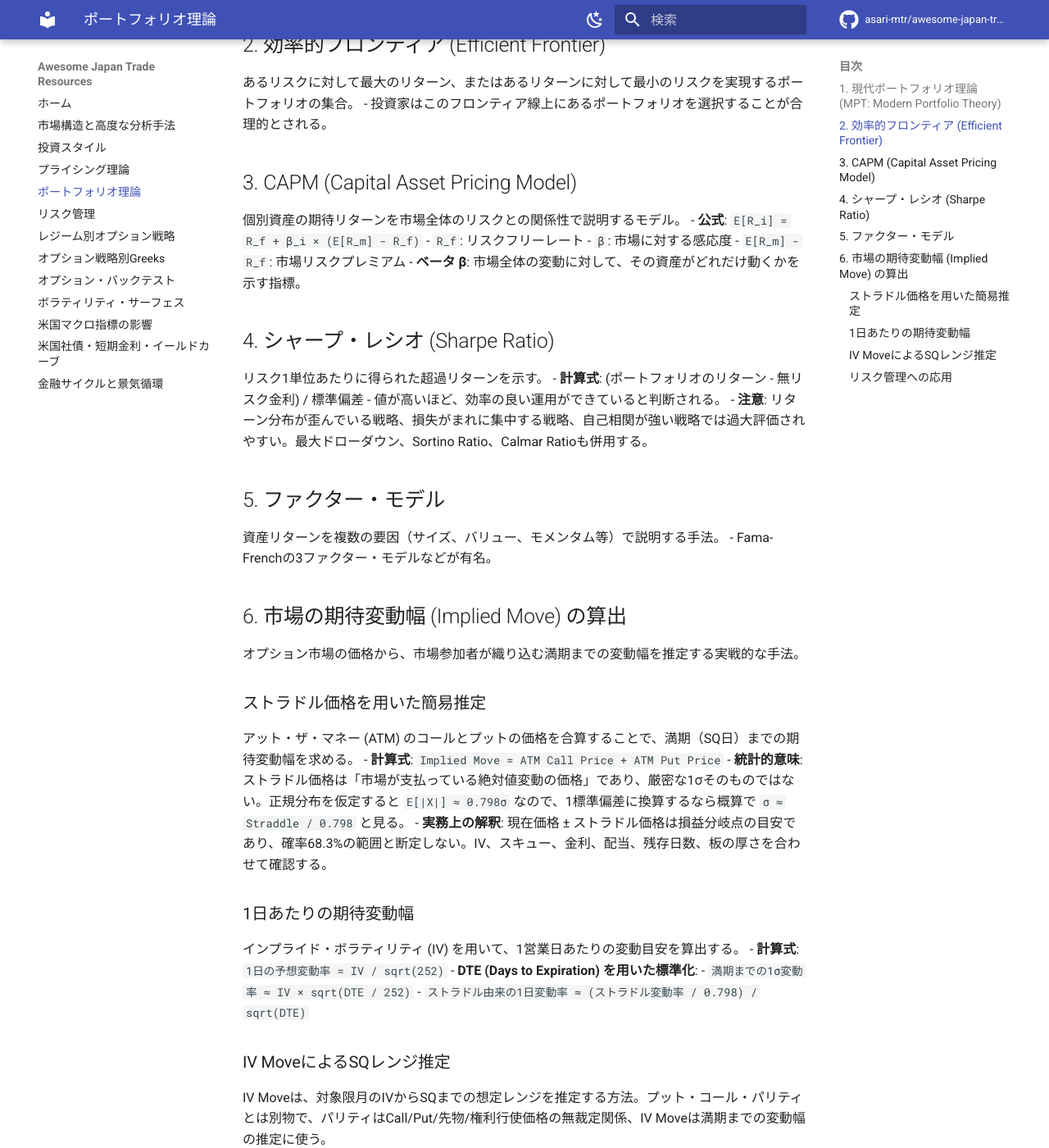
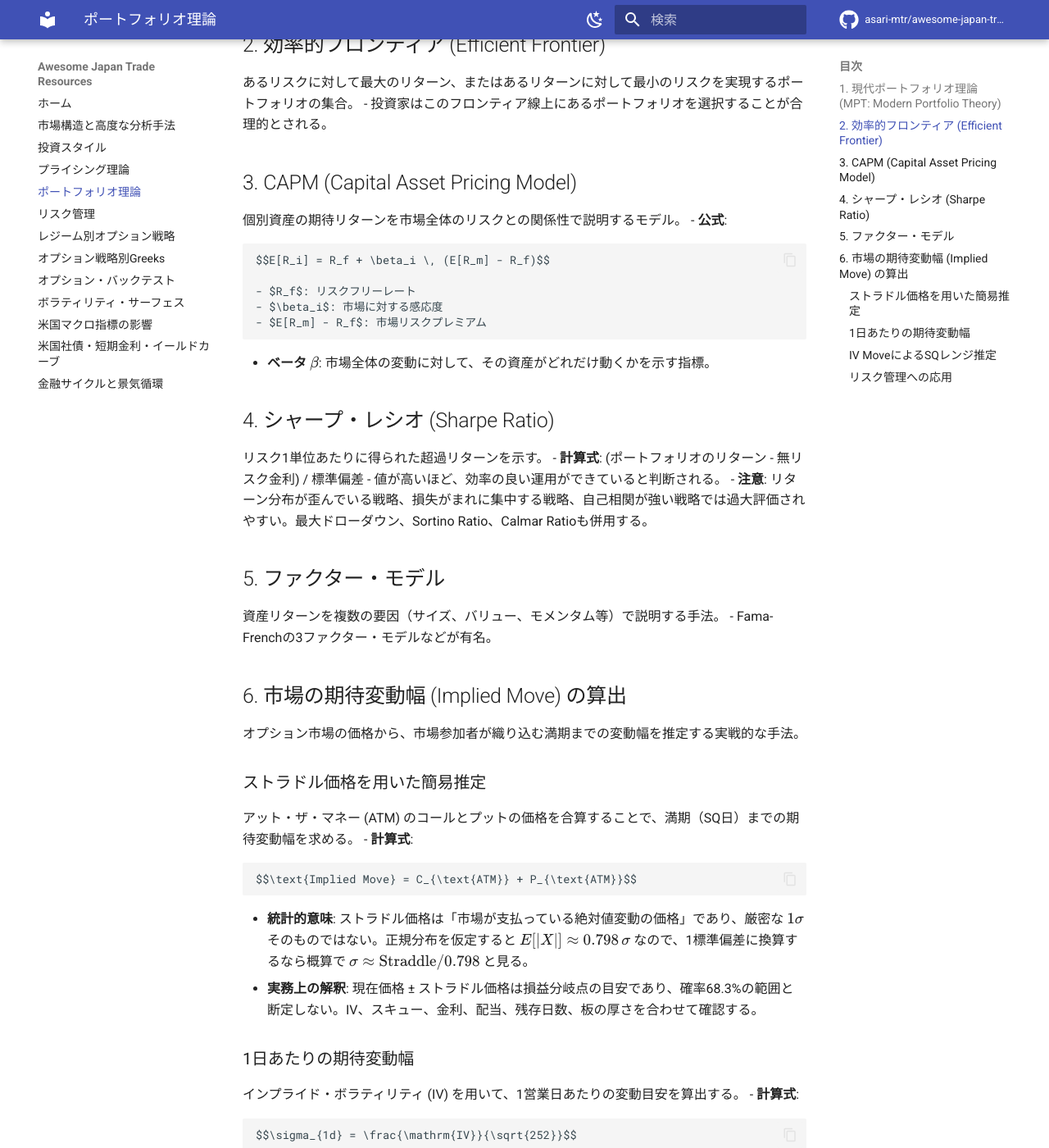
Before and after one commit to asari-mtr/awesome-japan-trade, an MkDocs documentation site: the page built from docs/portfolio_theory.md, in a window 1280 px wide and 1400 px high, scrolled down 376 px. Shown: the whole window at 82% size. Built offline with MkDocs 1.6.1 and Material for MkDocs 9.7.7, drawn with Linux system fonts in a browser that asks for light colours; comment, search, counter and statistics services are not loaded; some of the changed text lies outside the part shown.

Commit message:
docs: convert plain-text formulas to LaTeX math
Rewrite formulas previously written as inline code or quote blocks (e.g. `IV / sqrt(252)`, `∂V/∂S`) using LaTeX so MathJax renders them properly:

- portfolio_theory: CAPM, Implied Move, σ scaling, IV move ranges
- pricing_theory: Forward price, Put-Call parity (cash and futures)
- risk_management: First-order Greeks table, P&L decomposition, second-order Greeks
- volatility_surface: Forward volatility
- us_credit_rates: Corporate yield identity, 10Y-2Y term spread

Greek letters in text use $\sigma$ etc. for consistent rendering with the Black-Scholes notation already used in the docs.

Co-Authored-By: Claude Sonnet 4.6 <noreply@anthropic.com>

```diff
--- a/docs/portfolio_theory.md
+++ b/docs/portfolio_theory.md
@@ -19,11 +19,14 @@ nav_order: 2
 
 ## 3. CAPM (Capital Asset Pricing Model)
 個別資産の期待リターンを市場全体のリスクとの関係性で説明するモデル。
-- **公式**: `E[R_i] = R_f + β_i × (E[R_m] - R_f)`
-    - `R_f`: リスクフリーレート
-    - `β`: 市場に対する感応度
-    - `E[R_m] - R_f`: 市場リスクプレミアム
-- **ベータ β**: 市場全体の変動に対して、その資産がどれだけ動くかを示す指標。
+- **公式**:
+
+    $$E[R_i] = R_f + \beta_i \, (E[R_m] - R_f)$$
+
+    - $R_f$: リスクフリーレート
+    - $\beta_i$: 市場に対する感応度
+    - $E[R_m] - R_f$: 市場リスクプレミアム
+- **ベータ $\beta$**: 市場全体の変動に対して、その資産がどれだけ動くかを示す指標。
 
 ## 4. シャープ・レシオ (Sharpe Ratio)
 リスク1単位あたりに得られた超過リターンを示す。
@@ -40,24 +43,35 @@ nav_order: 2
 
 ### ストラドル価格を用いた簡易推定
 アット・ザ・マネー (ATM) のコールとプットの価格を合算することで、満期（SQ日）までの期待変動幅を求める。
-- **計算式**: `Implied Move = ATM Call Price + ATM Put Price`
-- **統計的意味**: ストラドル価格は「市場が支払っている絶対値変動の価格」であり、厳密な1σそのものではない。正規分布を仮定すると `E[|X|] ≈ 0.798σ` なので、1標準偏差に換算するなら概算で `σ ≈ Straddle / 0.798` と見る。
+- **計算式**:
+
+    $$\text{Implied Move} = C_{\text{ATM}} + P_{\text{ATM}}$$
+
+- **統計的意味**: ストラドル価格は「市場が支払っている絶対値変動の価格」であり、厳密な $1\sigma$ そのものではない。正規分布を仮定すると $E[|X|] \approx 0.798\,\sigma$ なので、1標準偏差に換算するなら概算で $\sigma \approx \text{Straddle} / 0.798$ と見る。
 - **実務上の解釈**: 現在価格 ± ストラドル価格は損益分岐点の目安であり、確率68.3%の範囲と断定しない。IV、スキュー、金利、配当、残存日数、板の厚さを合わせて確認する。
 
 ### 1日あたりの期待変動幅
 インプライド・ボラティリティ (IV) を用いて、1営業日あたりの変動目安を算出する。
-- **計算式**: `1日の予想変動率 = IV / sqrt(252)`
+- **計算式**:
+
+    $$\sigma_{1d} = \frac{\mathrm{IV}}{\sqrt{252}}$$
+
 - **DTE (Days to Expiration) を用いた標準化**:
-    - `満期までの1σ変動率 ≈ IV × sqrt(DTE / 252)`
-    - `ストラドル由来の1日変動率 ≈ (ストラドル変動率 / 0.798) / sqrt(DTE)`
+
+    $$\sigma_{\text{to expiry}} \approx \mathrm{IV} \cdot \sqrt{\frac{\mathrm{DTE}}{252}}$$
+
+    $$\sigma_{1d}^{\text{straddle}} \approx \frac{\sigma_{\text{straddle}} / 0.798}{\sqrt{\mathrm{DTE}}}$$
 
 ### IV MoveによるSQレンジ推定
 IV Moveは、対象限月のIVからSQまでの想定レンジを推定する方法。プット・コール・パリティとは別物で、パリティはCall/Put/先物/権利行使価格の無裁定関係、IV Moveは満期までの変動幅の推定に使う。
 
-- **ATM IVを使う方法**: `Move_1σ = F × IV_ATM × sqrt(DTE / 252)`
+- **ATM IVを使う方法**:
+
+    $$\text{Move}_{1\sigma} = F \cdot \mathrm{IV}_{\text{ATM}} \cdot \sqrt{\frac{\mathrm{DTE}}{252}}$$
+
 - **Call/Put IVを分ける方法**: 上方向はATMまたはOTM Call IV、下方向はATMまたはOTM Put IVを使う。Skewが強い場合、上下対称レンジより実態に近い。
-- **1σレンジ**: `下限 ≈ F - Move_put,1σ`、`上限 ≈ F + Move_call,1σ`
-- **2σレンジ**: `下限 ≈ F - 2 × Move_put,1σ`、`上限 ≈ F + 2 × Move_call,1σ`
+- **$1\sigma$ レンジ**: 下限 $\approx F - \text{Move}_{\text{put},\,1\sigma}$、上限 $\approx F + \text{Move}_{\text{call},\,1\sigma}$
+- **$2\sigma$ レンジ**: 下限 $\approx F - 2 \cdot \text{Move}_{\text{put},\,1\sigma}$、上限 $\approx F + 2 \cdot \text{Move}_{\text{call},\,1\sigma}$
 - **日数の扱い**: 年率IVを使う場合、暦日なら365、営業日なら252で年率換算を統一する。日本市場では休場日とSQ日までの実残存時間を明記する。
 - **注意**: IVはリスク中立分布上の価格であり、実現確率そのものではない。Smile/Skew、イベントIV、流動性、金利、配当、先物価格のズレを確認する。
 
```
Also changed, not shown: docs/pricing_theory.md (+14 -5 lines), docs/risk_management.md (+16 -16 lines), docs/us_credit_rates.md (+2 -2 lines), docs/volatility_surface.md (+3 -3 lines).
